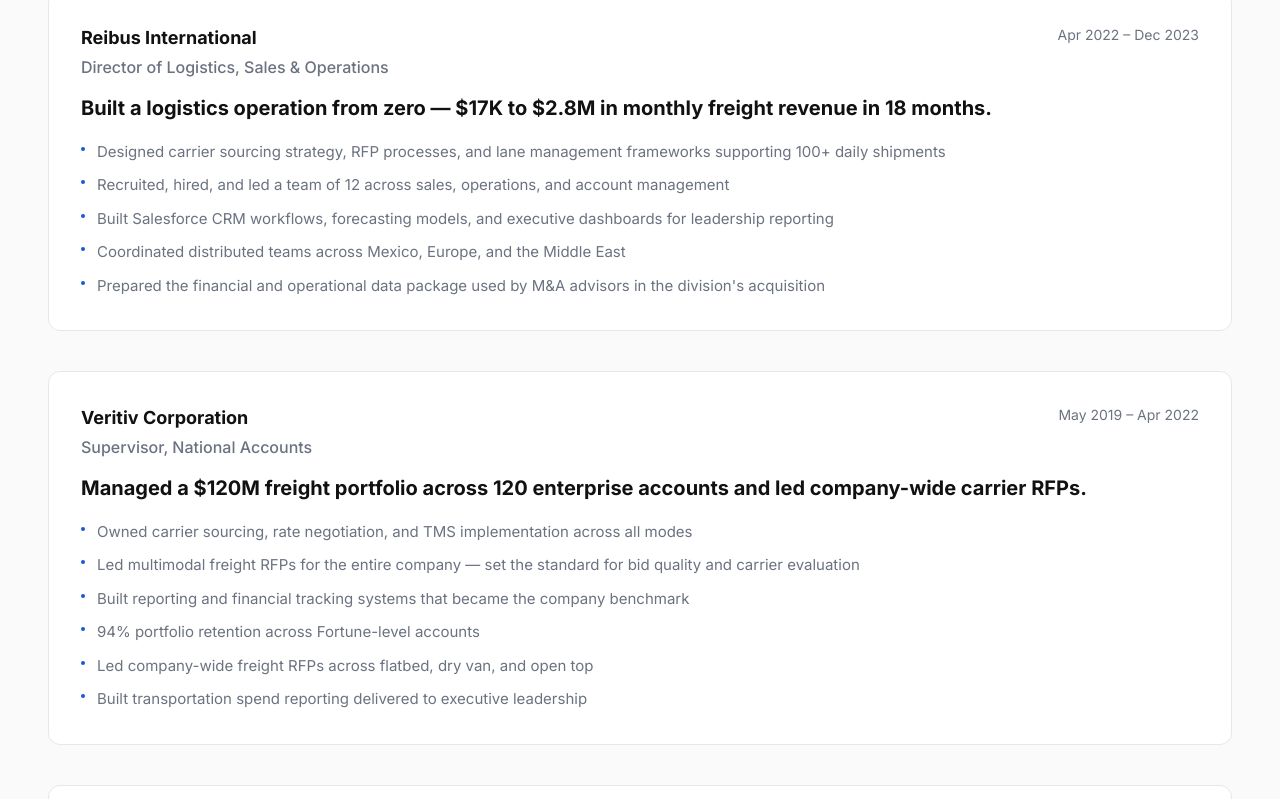
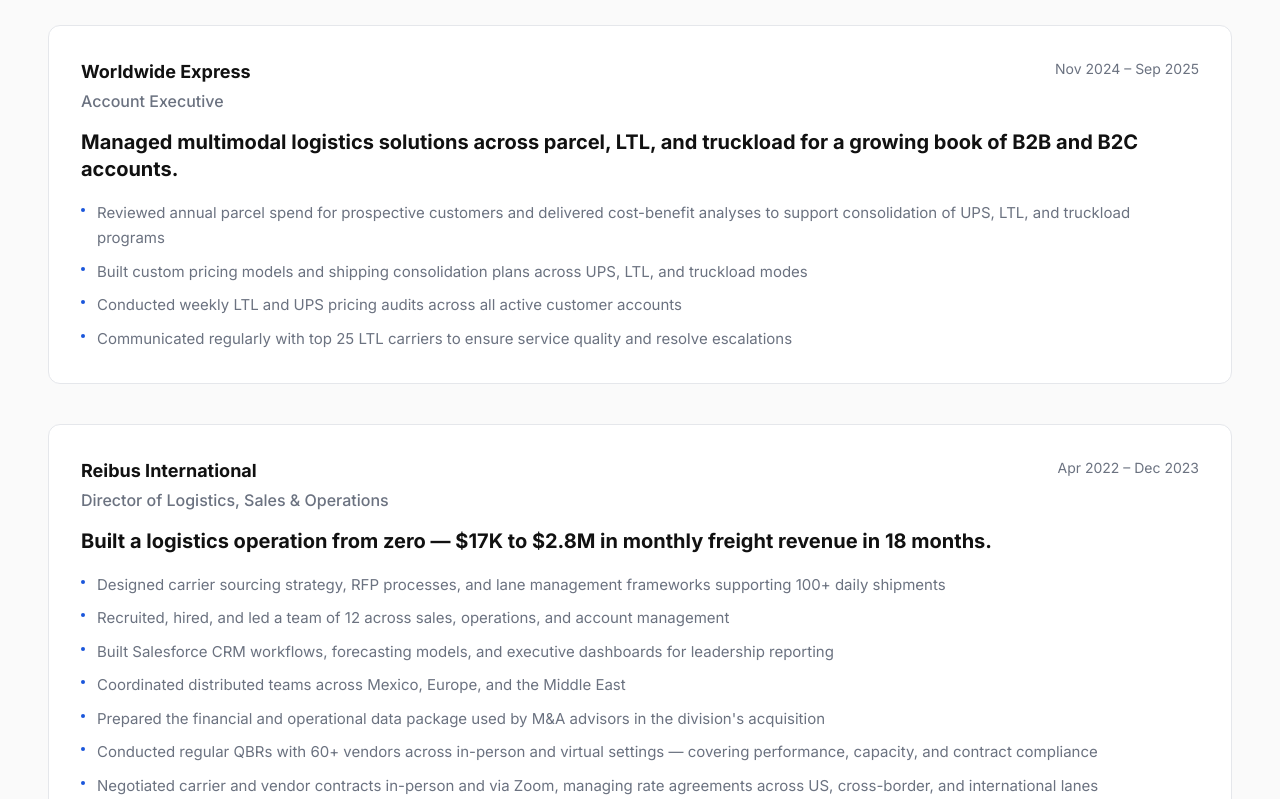
Before and after one commit to gabrieltomala01/gabriel-tomala-portfolio, a Next.js app: page /operations in a window 1280 px wide. Shown: the part 4061-4860 px from the top of the page. Built offline with nearby package versions, Linux system fonts and the light colour scheme.

Commit message:
update operations career section: add Worldwide Express, new bullets to Reibus and Schupan

```diff
--- a/app/operations/page.tsx
+++ b/app/operations/page.tsx
@@ -14,6 +14,20 @@
       "Primary escalation point for daily exceptions — missed pickups, dropped loads, trailer shortages",
       "Sourced and negotiated carrier contracts across flatbed, dry van, and open top modes",
       "Built carrier scorecards, spend reporting, and quarterly budget tracking from scratch",
+      "Held quarterly carrier business reviews to evaluate performance, address exceptions, and align on capacity commitments",
+    ],
+  },
+  {
+    company: "Worldwide Express",
+    title: "Account Executive",
+    dates: "Nov 2024 – Sep 2025",
+    headline:
+      "Managed multimodal logistics solutions across parcel, LTL, and truckload for a growing book of B2B and B2C accounts.",
+    bullets: [
+      "Reviewed annual parcel spend for prospective customers and delivered cost-benefit analyses to support consolidation of UPS, LTL, and truckload programs",
+      "Built custom pricing models and shipping consolidation plans across UPS, LTL, and truckload modes",
+      "Conducted weekly LTL and UPS pricing audits across all active customer accounts",
+      "Communicated regularly with top 25 LTL carriers to ensure service quality and resolve escalations",
     ],
   },
   {
@@ -28,6 +42,8 @@
       "Built Salesforce CRM workflows, forecasting models, and executive dashboards for leadership reporting",
       "Coordinated distributed teams across Mexico, Europe, and the Middle East",
       "Prepared the financial and operational data package used by M&A advisors in the division's acquisition",
+      "Conducted regular QBRs with 60+ vendors across in-person and virtual settings — covering performance, capacity, and contract compliance",
+      "Negotiated carrier and vendor contracts in-person and via Zoom, managing rate agreements across US, cross-border, and international lanes",
     ],
   },
   {
```
